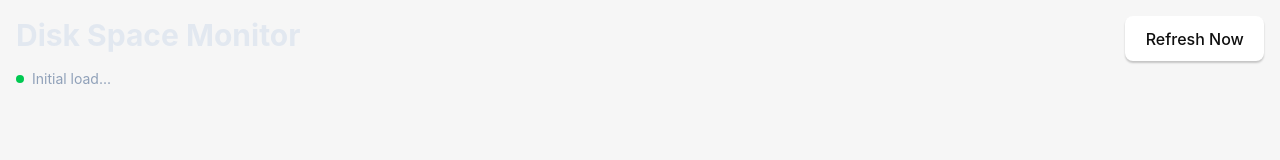
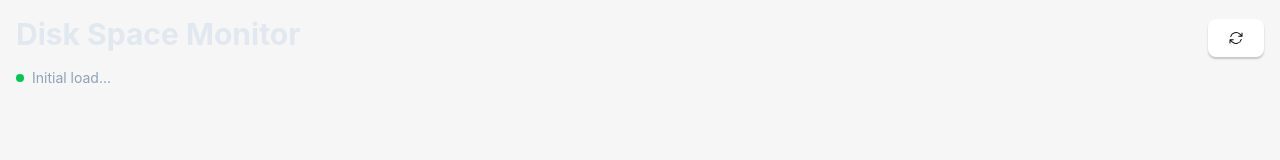
Before and after one commit to butterscotchstallion/dsm-tauri, a React (Vite) app in the folder src/dsm-tauri/: page / in a window 1280 px wide. Shown: the top 160 px of the page. Built offline with nearby package versions, Linux system fonts and the light colour scheme.

Commit message:
Adds HeroIcons, refactors refresh button to use an icon

```diff
--- a/src/dsm-tauri/package.json
+++ b/src/dsm-tauri/package.json
@@ -10,6 +10,7 @@
     "tauri": "tauri"
   },
   "dependencies": {
+    "@heroicons/react": "^2.2.0",
     "@tailwindcss/vite": "^4.1.18",
     "@tauri-apps/api": "^2",
     "@tauri-apps/plugin-opener": "^2",
--- a/src/dsm-tauri/src/App.tsx
+++ b/src/dsm-tauri/src/App.tsx
@@ -1,7 +1,7 @@
 import "./App.css";
 import {useEffect, useState} from "react";
 import {invoke} from "@tauri-apps/api/core";
-
+import { ArrowPathIcon } from '@heroicons/react/24/solid';
 interface Disk {
     name: string;
     total_space: number;
@@ -48,15 +48,16 @@ function App() {
           <div className="flex justify-between items-center mb-2">
               <h1 className="text-3xl font-bold text-slate-200">Disk Space Monitor</h1>
               <button
+                  title="Refresh disk usage data"
                   onClick={loadDisks}
                   disabled={isLoading}
-                  className={`px-4 py-2 rounded-lg font-medium transition-all ${
+                  className={`rounded-lg font-medium transition-all ${
                       isLoading
                           ? 'bg-slate-700 text-slate-400 cursor-not-allowed'
                           : 'bg-blue-600 text-white hover:bg-purple-900 active:scale-95'
                   }`}
               >
-                  {isLoading ? 'Refreshing...' : 'Refresh Now'}
+                  <ArrowPathIcon className="w-4 h-4" />
               </button>
           </div>
 
```
Also changed, not shown: 1 other file (tests, documents, lock files or other folders).
